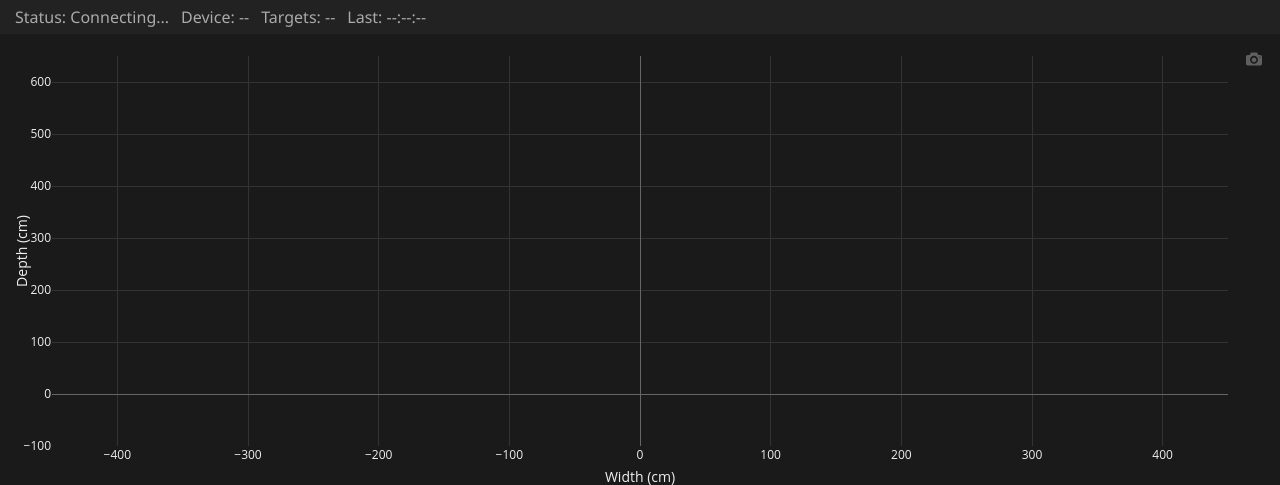
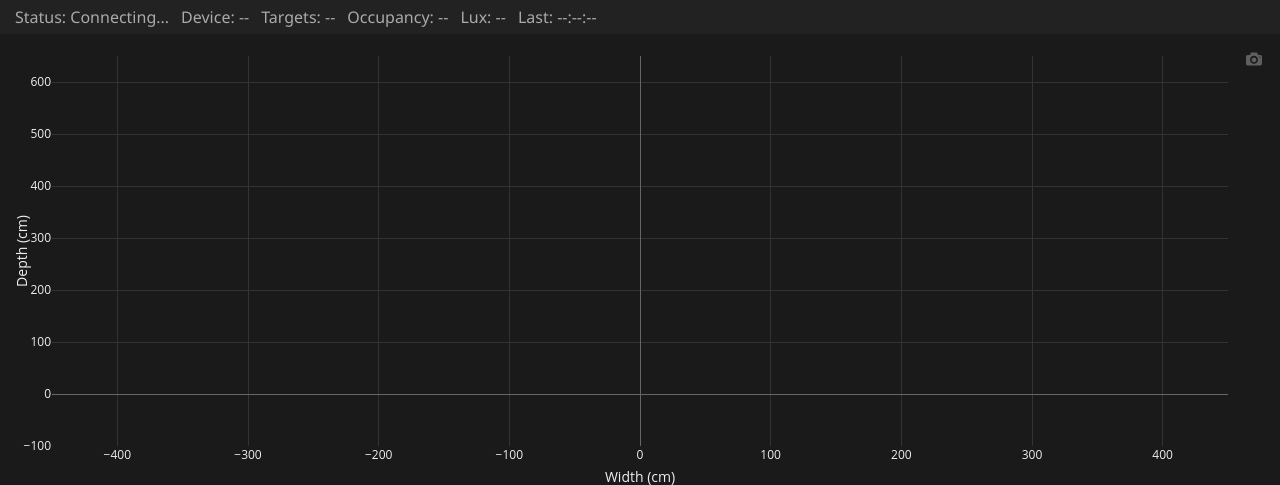
Before and after one commit to RonV42/mmWave-Tracker, a Flask app: page / in a window 1280 px wide. Shown: the part 55-540 px from the top of the page. Run offline with Flask 3, Linux system fonts and the light colour scheme; some libraries are stand-ins or nearby versions.

Commit message:
add lux and occupancy

```diff
--- a/app.py
+++ b/app.py
@@ -126,7 +126,15 @@ def poll_loop():
             target_info_raw = attrs.get("targetInfo")
             target_count = attrs.get("targetCount")
 
-            print(f"[poll_loop] polling device {current_device_id} targetInfo={target_info_raw}")
+            # ----- New: occupancy and lux -----
+            motion = attrs.get("motion")  # Hubitat standard attribute
+            occupancy = None
+            if motion is not None:
+                occupancy = "occupied" if motion.lower() == "active" else "unoccupied"
+
+            lux_raw = attrs.get("illuminance") or attrs.get("lux")
+            lux = float(lux_raw) if lux_raw is not None else None
+            # ----------------------------------
 
             now = time.time()
             changed = target_info_raw != last_targetinfo_raw
@@ -144,6 +152,8 @@ def poll_loop():
                     "targetCount": target_count,
                     "raw": target_info_raw,
                     "parsed": parsed,
+                    "occupancy": occupancy,  # ✅ new field
+                    "lux": lux,              # ✅ new field
                     "ts_client": int(now * 1000),
                 })
 
@@ -153,7 +163,6 @@ def poll_loop():
             socketio.emit("backend_error", {"error": str(e)})
 
         time.sleep(interval)
-
 
 @app.route("/")
 def index():
--- a/templates/index.html
+++ b/templates/index.html
@@ -41,12 +41,15 @@
     </div>
   </div>
 
-  <div class="status">
+    <div class="status">
     <div>Status: <span id="statusText">Connecting...</span></div>
     <div>Device: <span id="deviceLabel">--</span></div>
     <div>Targets: <span id="targetCount">--</span></div>
+    <div>Occupancy: <span id="occupancy">--</span></div>
+    <div>Lux: <span id="lux">--</span></div>
     <div>Last: <span id="lastTs">--:--:--</span></div>
-  </div>
+    </div>
+
 
   <div class="main">
     <div id="chart"></div>
@@ -79,6 +82,10 @@
   const tbody = document.getElementById("tbody");
   const deviceSelect = document.getElementById("deviceSelect");
   const refreshBtn = document.getElementById("refreshBtn");
+
+  const occupancyEl = document.getElementById("occupancy");
+  const luxEl = document.getElementById("lux");
+
 
   const trailLenSlider = document.getElementById("trailLen");
   const trailLenVal = document.getElementById("trailLenVal");
@@ -170,10 +177,27 @@
     deviceLabelEl.innerText = payload.deviceLabel || payload.deviceId;
     lastTsEl.innerText = fmtTime(payload.ts_client);
 
+    // --- occupancy & lux ---
+    const attrs = payload.attributes || {};
+    if (attrs.motion !== undefined) {
+        const occ = attrs.motion.toLowerCase() === "active" ? "occupied" : "unoccupied";
+        occupancyEl.innerText = occ;
+        occupancyEl.style.color = occ === "occupied" ? "#4caf50" : "#f44336"; // green/red
+    } else {
+        occupancyEl.innerText = "--";
+        occupancyEl.style.color = "#aaa";
+    }
+
+    if (attrs.lux !== undefined) {
+        luxEl.innerText = attrs.lux;
+    } else {
+        luxEl.innerText = "--";
+    }
+
     if (!parsed || !parsed.targets) {
-      statusText.innerText = "No targetInfo / invalid JSON";
-      targetCountEl.innerText = payload.targetCount ?? "--";
-      return;
+        statusText.innerText = "No targetInfo / invalid JSON";
+        targetCountEl.innerText = payload.targetCount ?? "--";
+        return;
     }
 
     statusText.innerText = "OK";
```
